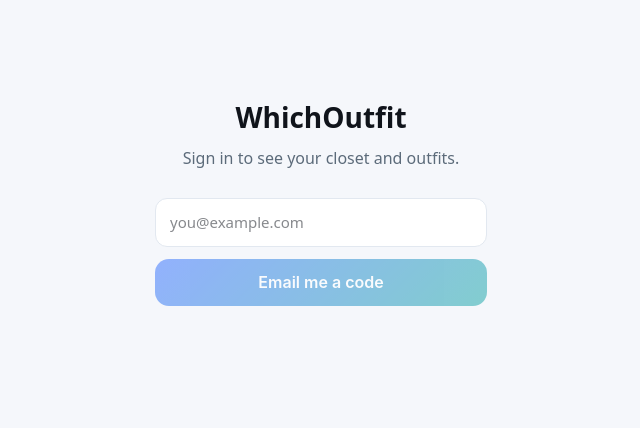
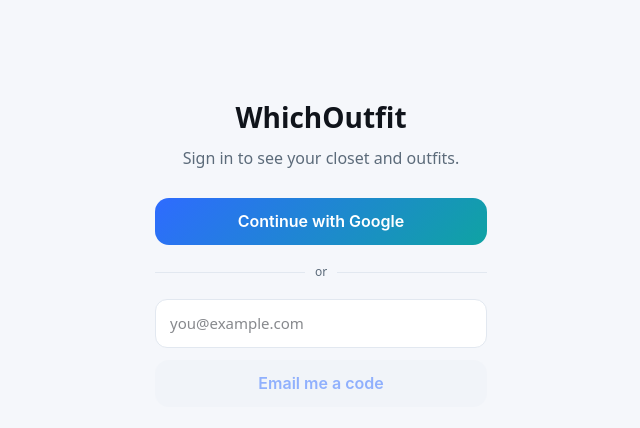
Before and after one commit to tdpiotrowski3/whichoutfit-app, a Next.js app: page /signin in a window 1280 px wide. Shown: the top 428 px of the page, without its empty margins (319-959 px from the left). Built offline with nearby package versions, Linux system fonts and the light colour scheme; no server answers.

Commit message:
Consumer sign-in: add Continue with Google (email code as fallback)
Google provider now configured in Supabase, so add the OAuth button back; uses
the existing /auth/callback PKCE exchange. Email 6-digit code stays as the
'or' fallback.

```diff
--- a/app/(consumer)/signin/page.tsx
+++ b/app/(consumer)/signin/page.tsx
@@ -44,6 +44,22 @@ export default function SignInPage() {
     }
   }
 
+  async function signInWithGoogle() {
+    const sb = consumerClient();
+    if (!sb) return;
+    setBusy(true);
+    setError(null);
+    const { error } = await sb.auth.signInWithOAuth({
+      provider: "google",
+      options: { redirectTo: `${window.location.origin}/auth/callback` },
+    });
+    if (error) {
+      setError(error.message);
+      setBusy(false);
+    }
+    // On success the browser redirects to Google.
+  }
+
   const input: React.CSSProperties = {
     width: "100%",
     boxSizing: "border-box",
@@ -70,6 +86,14 @@ export default function SignInPage() {
         </p>
       ) : stage === "email" ? (
         <>
+          <Button variant="primary" fullWidth onClick={signInWithGoogle} disabled={busy}>
+            Continue with Google
+          </Button>
+          <div style={{ display: "flex", alignItems: "center", gap: 10, margin: "18px 0" }}>
+            <span style={{ flex: 1, height: 1, background: "var(--wo-separator, #e2e8f0)" }} />
+            <span style={{ fontSize: 12, color: "var(--wo-text-secondary, #5c6b7a)" }}>or</span>
+            <span style={{ flex: 1, height: 1, background: "var(--wo-separator, #e2e8f0)" }} />
+          </div>
           <input
             type="email"
             inputMode="email"
@@ -80,7 +104,7 @@ export default function SignInPage() {
             onKeyDown={(e) => e.key === "Enter" && sendCode()}
             style={input}
           />
-          <Button variant="primary" fullWidth onClick={sendCode} disabled={busy || !email.trim()}>
+          <Button variant="secondary" fullWidth onClick={sendCode} disabled={busy || !email.trim()}>
             {busy ? "Sending…" : "Email me a code"}
           </Button>
         </>
```
